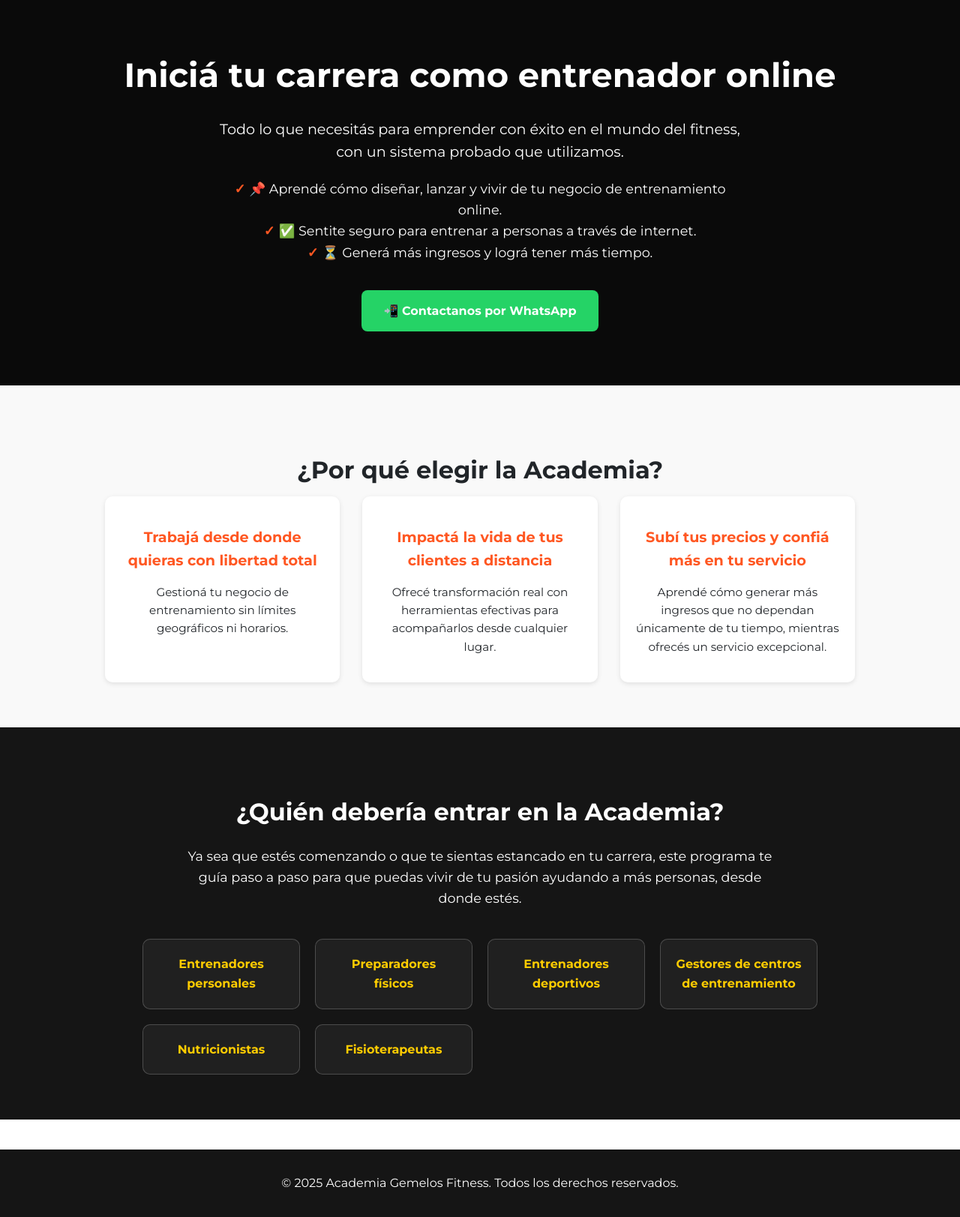
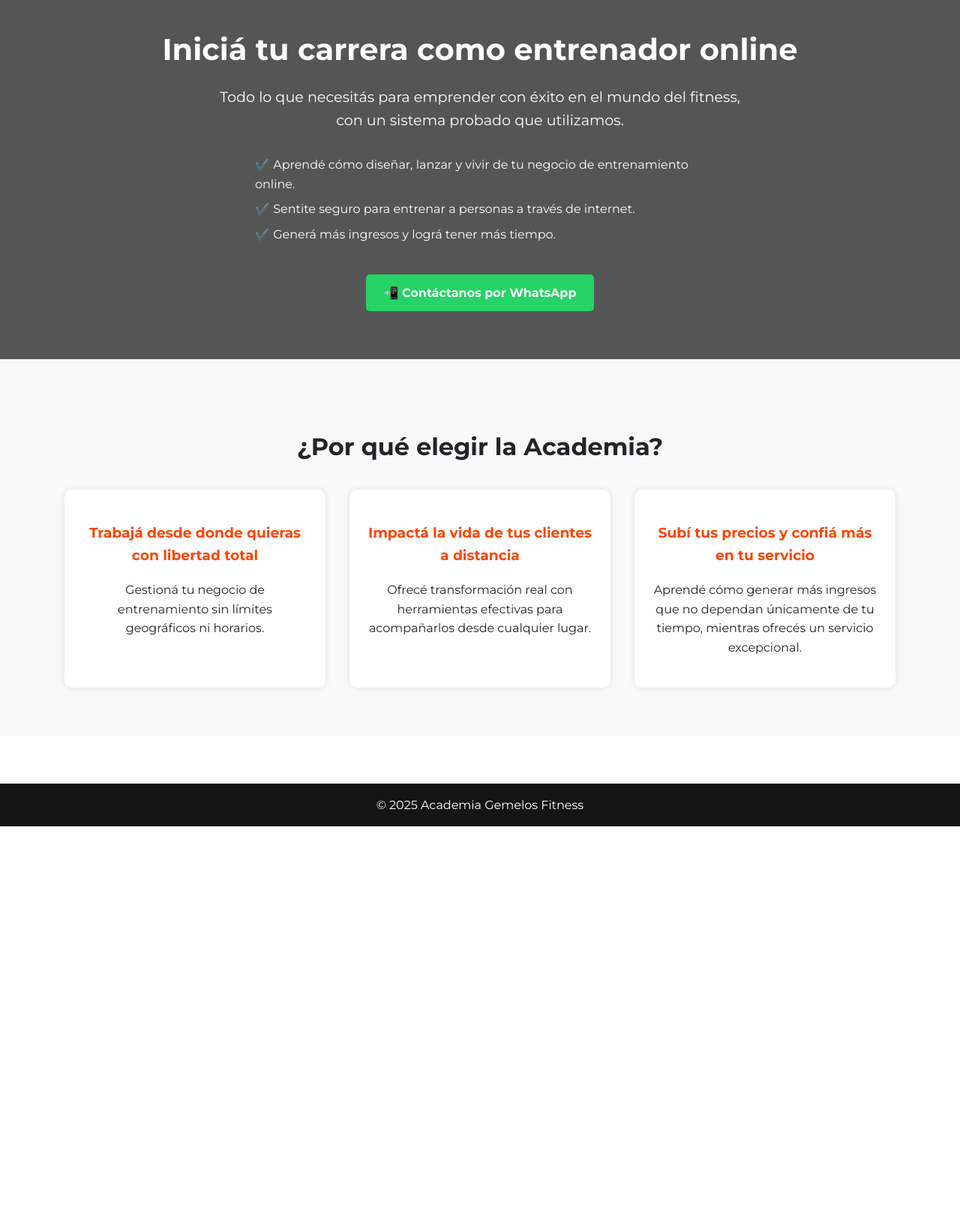
Before and after one commit to 0nata1/academiagemelosfitness, a plain HTML site: page index.html in a window 1280 px wide. Shown: the part 57-1680 px from the top of the page at 75% size. After the commit the page ends 1159 px from the top, so only its background shows below. Drawn offline with Linux system fonts and the light colour scheme.

Commit message:
Update index.html

```diff
--- a/index.html
+++ b/index.html
@@ -1,10 +1,10 @@
 <!DOCTYPE html>
-<html lang="es">
+<html idioma="es">
 <head>
   <meta charset="UTF-8">
   <meta name="viewport" content="width=device-width, initial-scale=1.0">
-  <meta name="description" content="Inicia tu carrera como entrenador online - Academia Gemelos Fitness">
-  <title>Inicia tu carrera como entrenador online</title>
+  <meta name="description" content="Iniciá tu carrera como entrenador online - Academia Gemelos Fitness">
+  <title>Iniciá tu carrera como entrenador online</title>
   <link href="https://fonts.googleapis.com/css2?family=Montserrat:wght@400;700&display=swap" rel="stylesheet">
   <style>
     body {
@@ -14,136 +14,102 @@
       color: #212529;
       background: #fff;
     }
+
     header {
-      background: #151515;
+      background-color: #555;
       color: white;
-      padding: 60px 20px 40px;
+      padding: 4rem 1rem;
       text-align: center;
     }
+
     header h1 {
-      font-size: 2.8rem;
-      margin-bottom: 20px;
+      font-size: 2.5rem;
+      margin-bottom: 1rem;
     }
+
     header p {
       font-size: 1.2rem;
       max-width: 700px;
-      margin: 0 auto 20px;
+      margin: 0 auto 2rem;
     }
+
     ul {
       list-style: none;
       padding: 0;
-      margin: 20px auto;
-      max-width: 700px;
-      font-size: 1.1rem;
+      margin: 1rem auto;
+      max-width: 600px;
+      text-align: left;
     }
-    ul li::before {
-      content: "✓ ";
-      color: #ff5722;
+
+    ul li {
+      margin: 0.5rem 0;
+    }
+
+    .btn-wsp {
+      background-color: #25D366;
+      color: white;
+      padding: 0.75rem 1.5rem;
       font-weight: bold;
+      text-decoration: none;
+      border-radius: 5px;
+      display: inline-block;
+      margin-top: 1.5rem;
     }
-    .btn-wsp {
-      display: inline-block;
-      margin-top: 30px;
-      background-color: #25d366;
-      color: white;
-      padding: 15px 30px;
-      border-radius: 8px;
-      font-size: 1rem;
-      text-decoration: none;
-      font-weight: bold;
-    }
-    .btn-wsp:hover {
-      background-color: #1ebe5d;
-    }
-    .benefits {
-      padding: 60px 20px;
+
+    section {
+      padding: 4rem 1rem;
       background-color: #f9f9f9;
       text-align: center;
     }
-    .benefits h2 {
+
+    section h2 {
       font-size: 2rem;
-      margin-bottom: 10px;
+      margin-bottom: 2rem;
     }
+
     .benefit-grid {
-      display: grid;
-      grid-template-columns: repeat(auto-fit, minmax(250px, 1fr));
-      gap: 30px;
-      max-width: 1000px;
-      margin: 0 auto;
+      display: flex;
+      flex-wrap: wrap;
+      justify-content: center;
+      gap: 2rem;
     }
+
     .benefit {
-      background: white;
+      background-color: white;
+      padding: 1.5rem;
       border-radius: 10px;
-      padding: 20px;
-      box-shadow: 0 2px 6px rgba(0,0,0,0.1);
+      box-shadow: 0 0 10px rgba(0,0,0,0.1);
+      max-width: 300px;
+      flex: 1;
     }
+
     .benefit h3 {
-      font-size: 1.2rem;
-      margin-bottom: 10px;
-      color: #ff5722;
+      color: #ff4400;
     }
-    .benefit p {
-      font-size: 0.95rem;
-    }
-    .audiencia {
-      background: #151515;
+
+    footer {
+      background-color: #151515;
       color: white;
       text-align: center;
-      padding: 60px 20px;
-    }
-    .audiencia h2 {
-      font-size: 2rem;
-      margin-bottom: 20px;
-    }
-    .audiencia p {
-      max-width: 800px;
-      margin: 0 auto 40px;
-      font-size: 1.1rem;
-    }
-    .audiencia-list {
-      display: grid;
-      grid-template-columns: repeat(auto-fit, minmax(200px, 1fr));
-      gap: 20px;
-      max-width: 900px;
-      margin: 0 auto;
-      color: #ffcc00;
-      font-weight: bold;
-    }
-    .audiencia-list div {
-      display: flex;
-      align-items: center;
-      justify-content: center;
-      background: rgba(255, 255, 255, 0.05);
-      border: 1px solid rgba(255, 255, 255, 0.2);
-      border-radius: 10px;
-      padding: 20px;
-    }
-    footer {
-      background: #151515;
-      color: white;
-      text-align: center;
-      padding: 1rem 0;
-      margin-top: 40px;
+      padding: 1rem;
+      margin-top: 4rem;
     }
   </style>
 </head>
 <body>
-<header style="position: relative; background: url('imagen/portada-gemelos.jpg') ...
-center/cover no-repeat; color: white;">
-  <div style="position:absolute; inset:0; background: rgba(0,0,0,0.5);"></div>
-  <div style="position:relative; z-index:1; padding: 2rem; text-align: center;">
+
+  <header>
     <h1>Iniciá tu carrera como entrenador online</h1>
     <p>Todo lo que necesitás para emprender con éxito en el mundo del fitness, con un sistema probado que utilizamos.</p>
-    <ul style="list-style: none; padding: 0;">
-      <li>📌 Aprendé cómo diseñar, lanzar y vivir de tu negocio de entrenamiento online.</li>
-      <li>✅ Sentite seguro para entrenar a personas a través de internet.</li>
-      <li>⏳ Generá más ingresos y lográ tener más tiempo.</li>
+    <ul>
+      <li>✔️ Aprendé cómo diseñar, lanzar y vivir de tu negocio de entrenamiento online.</li>
+      <li>✔️ Sentite seguro para entrenar a personas a través de internet.</li>
+      <li>✔️ Generá más ingresos y lográ tener más tiempo.</li>
     </ul>
-    <a class="btn-wsp" href="https://wa.me/595994654445" target="_blank" style="color:white; font-weight:bold; display:inline-block; margin-top:1rem;">📲 Contactanos por WhatsApp</a>
-  </div>
+    <a class="btn-wsp" href="https://wa.me/595994654445" target="_blank">📲 Contáctanos por WhatsApp</a>
   </header>
 
-  <section class="benefits">
+  <section>
     <h2>¿Por qué elegir la Academia?</h2>
     <div class="benefit-grid">
       <div class="benefit">
@@ -161,21 +127,9 @@ center/cover no-repeat; color: white;">
     </div>
   </section>
 
-  <section class="audiencia">
-    <h2>¿Quién debería entrar en la Academia?</h2>
-    <p>Ya sea que estés comenzando o que te sientas estancado en tu carrera, este programa te guía paso a paso para que puedas vivir de tu pasión ayudando a más personas, desde donde estés.</p>
-    <div class="audiencia-list">
-      <div>Entrenadores personales</div>
-      <div>Preparadores físicos</div>
-      <div>Entrenadores deportivos</div>
-      <div>Gestores de centros de entrenamiento</div>
-      <div>Nutricionistas</div>
-      <div>Fisioterapeutas</div>
-    </div>
-  </section>
+  <footer>
+    &copy; 2025 Academia Gemelos Fitness
+  </footer>
 
-  <footer>
-    <p>&copy; 2025 Academia Gemelos Fitness. Todos los derechos reservados.</p>
-  </footer>
 </body>
 </html>
```
Lines whose indentation alone changed are shown as unchanged.
